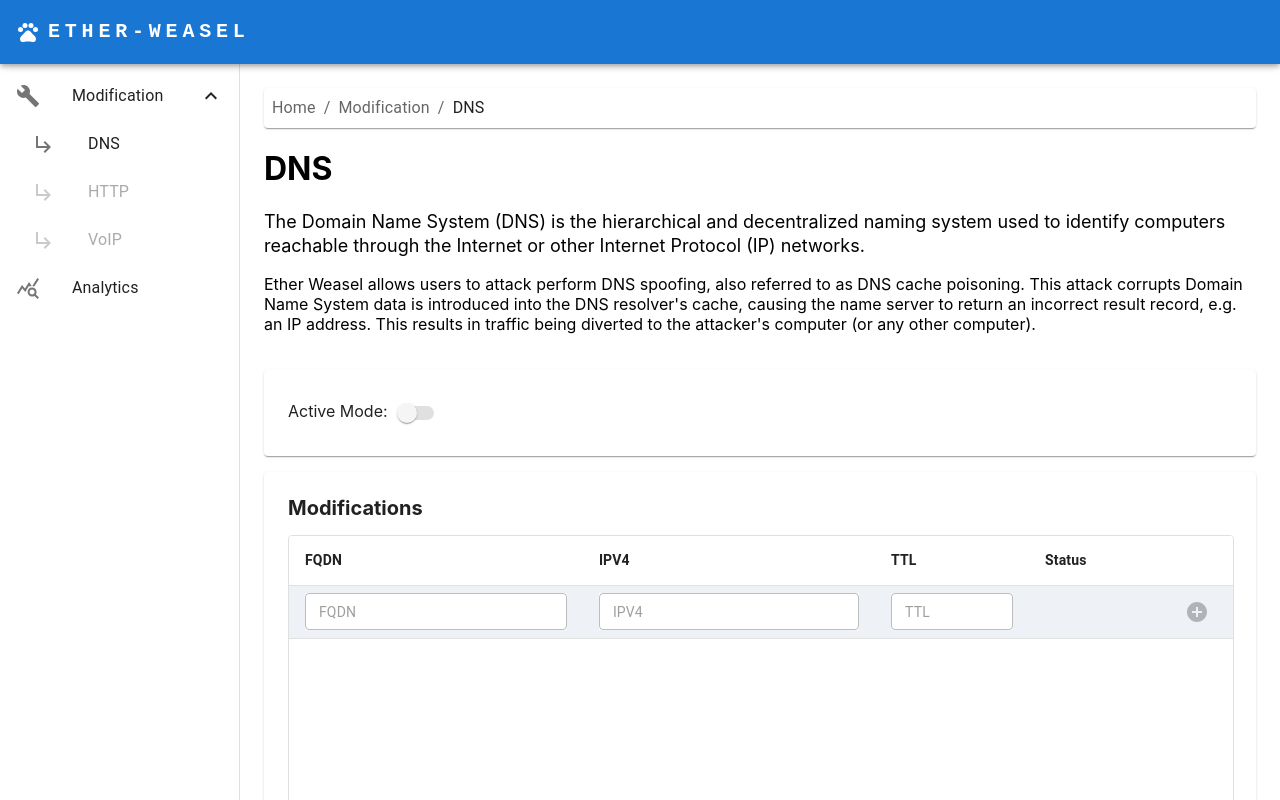
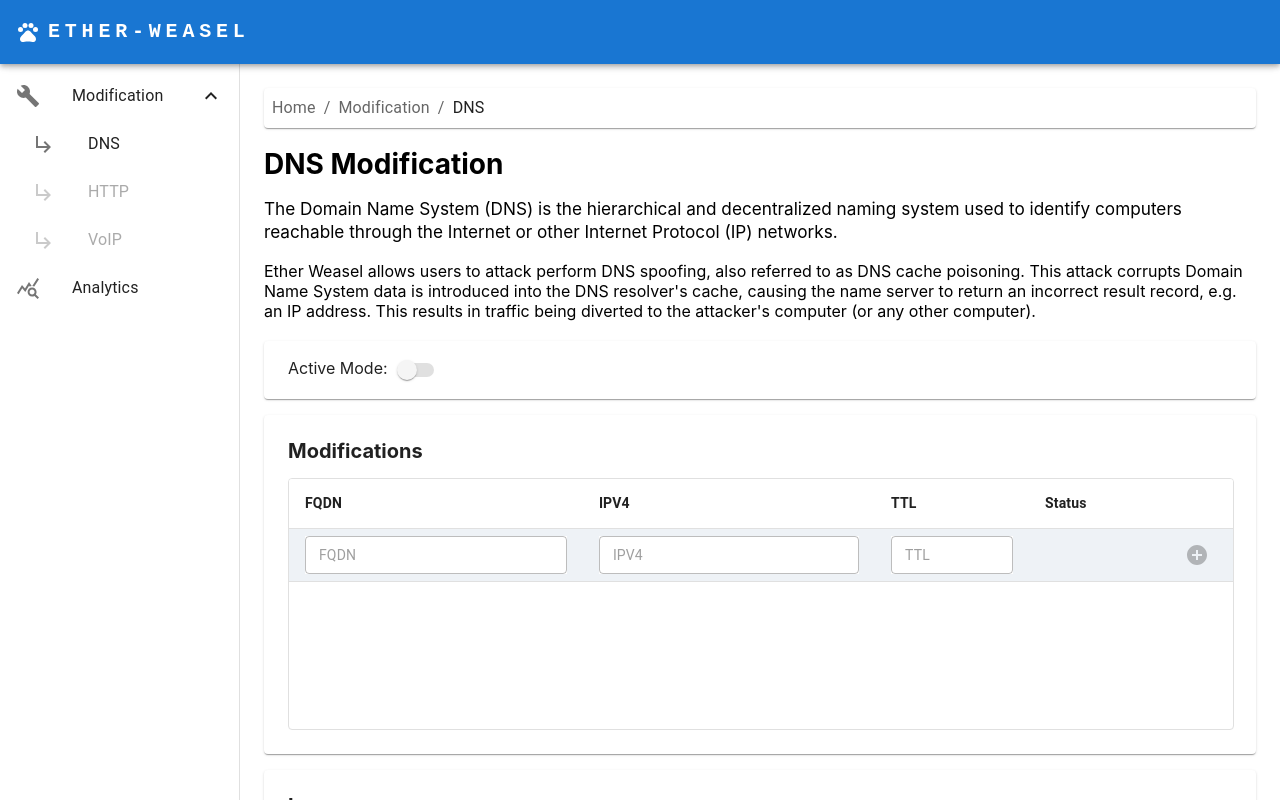
Before and after one commit to jarpoole/etherweasel, a React (Create React App) app in the folder frontend/: page /Modification/DNS in a window 1280 px wide. Shown: the top 800 px of the page. Built offline with nearby package versions, Linux system fonts and the light colour scheme; no server answers.

Commit message:
Optimized viewing experience for 1500 x 847 screen

```diff
--- a/frontend/src/components/Header.js
+++ b/frontend/src/components/Header.js
@@ -1,11 +1,16 @@
 import React from "react";
 
 class Header extends React.Component {
+  renderDescription = (description) => {
+    if (description) {
+      return <p className="description">{this.props.description}</p>;
+    }
+  };
   render() {
     return (
       <React.Fragment>
-        <h1>{this.props.title}</h1>
-        <p className="description">{this.props.description}</p>
+        <h1 className="title">{this.props.title}</h1>
+        {this.renderDescription(this.props.description)}
       </React.Fragment>
     );
   }
--- a/frontend/src/index.css
+++ b/frontend/src/index.css
@@ -11,13 +11,21 @@ code {
   font-family: source-code-pro, Menlo, Monaco, Consolas, "Courier New",
     monospace;
 }
+.title {
+  font-size: 28px;
+  margin-bottom: 0;
+}
 
 .description {
-  font-size: 1.125rem;
+  font-size: 1.075rem;
   line-height: 1.33333;
   letter-spacing: 0px;
   font-weight: 400;
-  margin: 0px 0px 16px;
+  margin: 16x 0px 16px;
+}
+
+.paragraph {
+  margin-bottom: 0;
 }
 
 .lineGraphTitle {
@@ -62,7 +70,7 @@ code {
 }
 
 .paperTable {
-  height: 300px;
+  height: 250px;
   box-shadow: none !important;
   border-style: solid;
   border-width: 1px;
--- a/frontend/src/routes/Modification/DNS.js
+++ b/frontend/src/routes/Modification/DNS.js
@@ -14,11 +14,11 @@ class DNS extends React.Component {
     return (
       <React.Fragment>
         <Header
-          title="DNS"
+          title="DNS Modification"
           description="The Domain Name System (DNS) is the hierarchical and decentralized naming system used to identify computers reachable through the Internet or other Internet Protocol (IP) networks."
         />
 
-        <p>
+        <p className="paragraph">
           Ether Weasel allows users to attack perform DNS spoofing, also
           referred to as DNS cache poisoning. This attack corrupts Domain Name
           System data is introduced into the DNS resolver's cache, causing the
@@ -29,7 +29,11 @@ class DNS extends React.Component {
 
         <Grid container spacing={2} style={{ paddingTop: 20 }}>
           <Grid item xs={12}>
-            <Paper elevation={1} className="paperPadding">
+            <Paper
+              elevation={1}
+              className="paperPadding"
+              style={{ paddingTop: "10px", paddingBottom: "10px" }}
+            >
               Active Mode:
               {
                 <Switch
```
